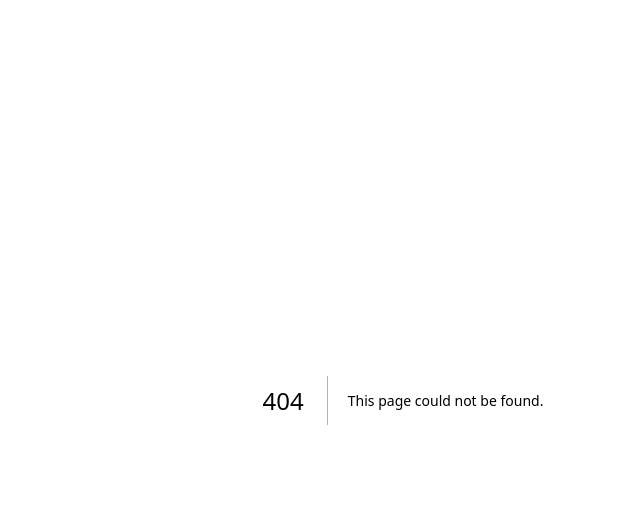
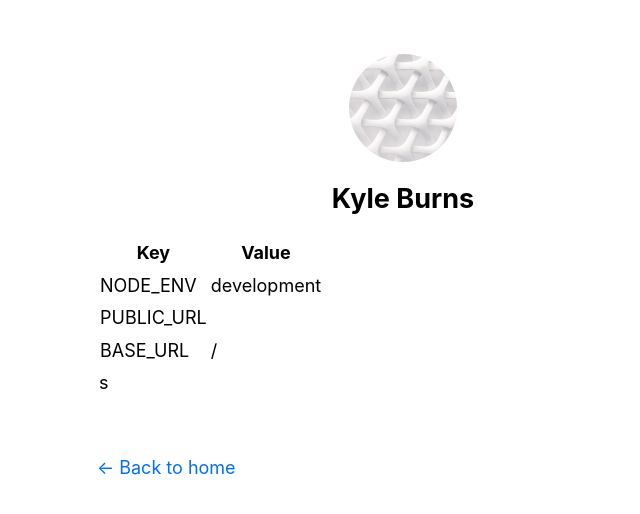
Before and after one commit to DatKyle/nextjs-blog-tutorial, a Next.js app: page /dev in a window 1280 px wide. Before the commit this address had no page. Shown: the top 514 px of the page, without its empty margins (237-877 px from the left). Built offline with nearby package versions, Linux system fonts and the light colour scheme.

Commit message:
Test the Env values

```diff
--- /dev/null
+++ b/app/dev/page.js
@@ -0,0 +1,29 @@
+import Layout from "../../components/layout";
+
+export default async function Page() {
+    const environments = process.env;
+    const keys = Object.keys(process.env);
+    return (
+        <Layout>
+            <table>
+                <thead>
+                    <tr>
+                        <th>Key</th>
+                        <th>Value</th>
+                    </tr>
+                </thead>
+                <tbody>
+                    {keys.map((key) => {
+                        const value = environments[key]
+                        return (
+                            <tr key={key}>
+                                <td>{key}</td>
+                                <td>{value}</td>
+                            </tr>
+                        );
+                    })}
+                </tbody>s
+            </table>
+        </Layout>
+    );
+}
```
Also changed, not shown: app/posts/[slug]/page.js (line endings or trailing spaces).
